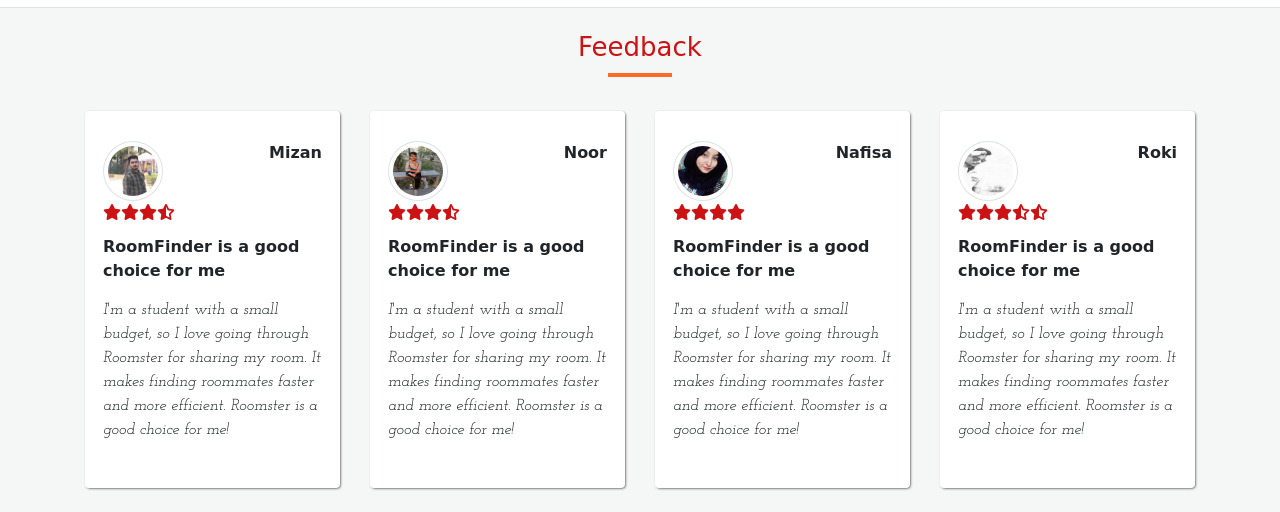
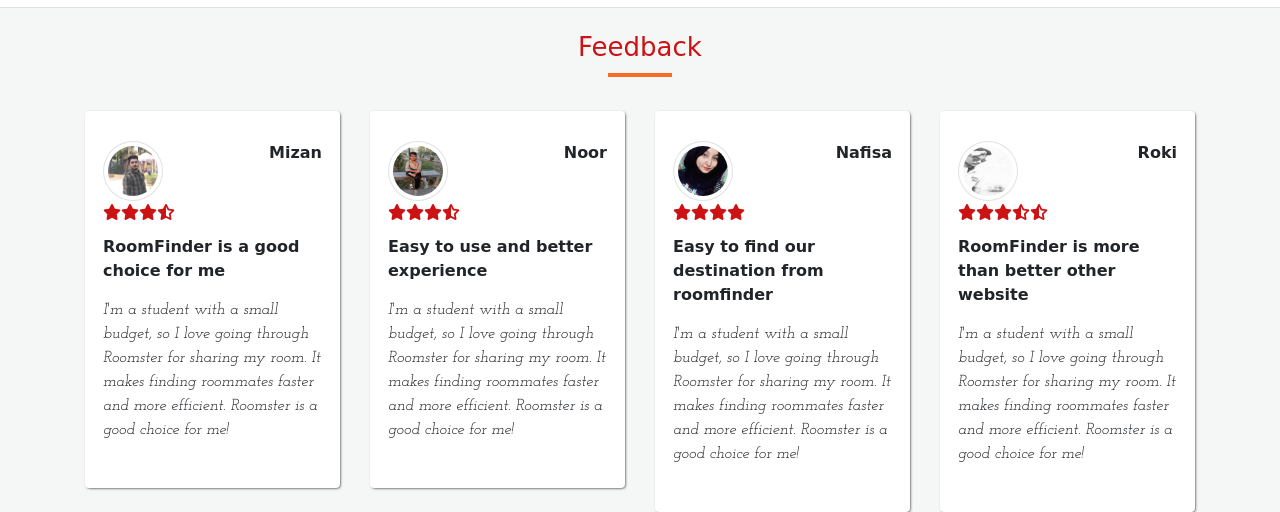
Before and after one commit to MdRoki2020/roomfinder-project, a PHP site: page / in a window 1280 px wide. Shown: the part 1042-1554 px from the top of the page. Run offline with PHP 8.4, Linux system fonts and the light colour scheme; some libraries are stand-ins or nearby versions.

Commit message:
change feedback card title

```diff
--- a/index.php
+++ b/index.php
@@ -119,7 +119,7 @@
                     <div class="singleBoxImg"><img class="img-thumbnail rounded-circle" src="images/noor.jpg" alt=""/></div>
                     <div class="avaterName"><strong>Noor</strong></div>
                     <div class="ratingIcon"><i class="fa-solid fa-star"></i><i class="fa-solid fa-star"></i><i class="fa-solid fa-star"></i><i class="fa-solid fa-star-half-stroke"></i></div>
-                    <div class="title">RoomFinder is a good choice for me</div>
+                    <div class="title">Easy to use and better experience</div>
                     <div class="description"><p><i>I'm a student with a small budget, so I love going through Roomster for sharing my room.  It makes finding roommates faster and more efficient.  Roomster is a good choice for me!</i></p></div>
                 </div>
             </div>
@@ -129,7 +129,7 @@
                     <div class="singleBoxImg"><img class="img-thumbnail rounded-circle" src="images/nafisa.jpg" alt=""/></div>
                     <div class="avaterName"><strong>Nafisa</strong></div>
                     <div class="ratingIcon"><i class="fa-solid fa-star"></i><i class="fa-solid fa-star"></i><i class="fa-solid fa-star"></i><i class="fa-solid fa-star"></i> </div>
-                    <div class="title">RoomFinder is a good choice for me</div>
+                    <div class="title">Easy to find our destination from roomfinder</div>
                     <div class="description"><p><i>I'm a student with a small budget, so I love going through Roomster for sharing my room.  It makes finding roommates faster and more efficient.  Roomster is a good choice for me!</i></p></div>
                 </div>
             </div>
@@ -139,7 +139,7 @@
                     <div class="singleBoxImg"><img class="img-thumbnail rounded-circle" src="images/roki.jpg" alt=""/></div>
                     <div class="avaterName"><strong>Roki</strong></div>
                     <div class="ratingIcon"><i class="fa-solid fa-star"></i><i class="fa-solid fa-star"></i><i class="fa-solid fa-star"></i><i class="fa-solid fa-star-half-stroke"></i><i class="fa-solid fa-star-half-stroke"></i> </div>
-                    <div class="title">RoomFinder is a good choice for me</div>
+                    <div class="title">RoomFinder is more than better other website</div>
                     <div class="description"><p><i>I'm a student with a small budget, so I love going through Roomster for sharing my room.  It makes finding roommates faster and more efficient.  Roomster is a good choice for me!</i></p></div>
                 </div>
             </div>
```
